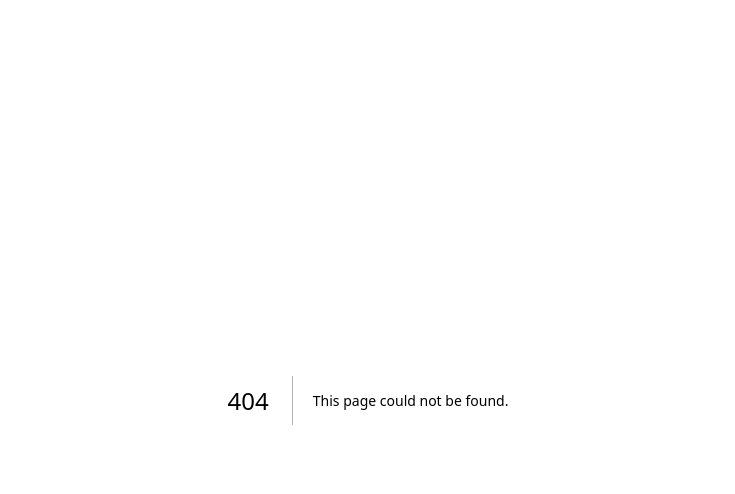
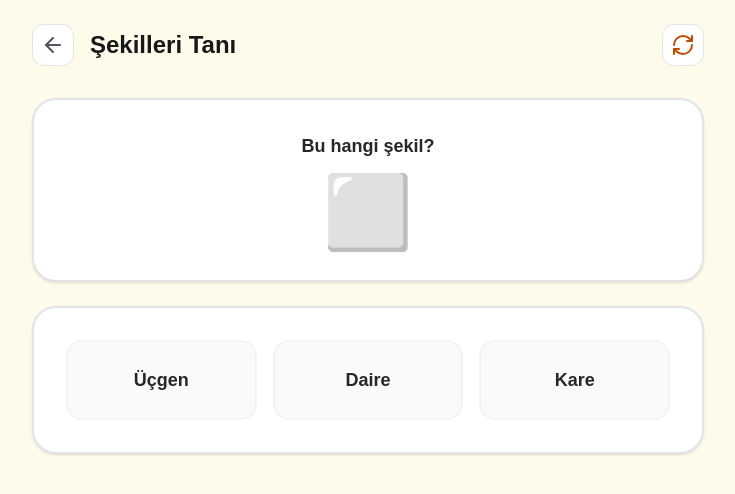
Before and after one commit to zeynelguner-del/otizm, a Next.js app: page /games/shapes in a window 1280 px wide. Before the commit this address had no page. Shown: the top 494 px of the page, without its empty margins (272-1007 px from the left). Built offline with nearby package versions, Linux system fonts and the light colour scheme.

Commit message:
Remove rewards section and add shapes game

```diff
--- a/src/app/games/page.tsx
+++ b/src/app/games/page.tsx
@@ -1,58 +1,10 @@
 "use client";
 
-import { ArrowLeft, Layers, Palette, Hash, Star } from "lucide-react";
+import { ArrowLeft, Layers, Palette, Hash, Star, Shapes } from "lucide-react";
 import Link from "next/link";
 import { cn } from "@/lib/utils";
-import { useEffect, useState, useSyncExternalStore } from "react";
-
-const TOKENS_KEY = "tokenBalanceV1";
-const TOKENS_EVENT = "token-storage";
-
-let cachedTokenRaw: string | null | undefined = undefined;
-let cachedTokenParsed = 0;
-
-const subscribeToTokens = (callback: () => void) => {
-  if (typeof window === "undefined") return () => {};
-  window.addEventListener("storage", callback);
-  window.addEventListener(TOKENS_EVENT, callback);
-  return () => {
-    window.removeEventListener("storage", callback);
-    window.removeEventListener(TOKENS_EVENT, callback);
-  };
-};
-
-const getTokensSnapshot = () => {
-  if (typeof window === "undefined") return 0;
-  let raw: string | null;
-  try {
-    raw = localStorage.getItem(TOKENS_KEY);
-  } catch {
-    return 0;
-  }
-  if (raw === cachedTokenRaw) return cachedTokenParsed;
-  cachedTokenRaw = raw;
-  const n = raw ? Number(raw) : 0;
-  cachedTokenParsed = Number.isFinite(n) ? n : 0;
-  return cachedTokenParsed;
-};
-
-const setNumber = (key: string, value: number) => {
-  if (typeof window === "undefined") return;
-  try {
-    localStorage.setItem(key, String(value));
-    if (key === TOKENS_KEY) window.dispatchEvent(new Event(TOKENS_EVENT));
-  } catch {}
-};
 
 export default function GamesPage() {
-  const tokens = useSyncExternalStore(subscribeToTokens, getTokensSnapshot, () => 0);
-  const [rewardToast, setRewardToast] = useState<string | null>(null);
-
-  useEffect(() => {
-    if (typeof window === "undefined") return;
-    window.dispatchEvent(new Event(TOKENS_EVENT));
-  }, []);
-
   const games = [
     {
       title: "Eşleştirme Oyunu",
@@ -82,26 +34,14 @@ export default function GamesPage() {
       href: "/games/memory",
       color: "bg-purple-100 text-purple-600 border-purple-200 hover:bg-purple-200",
     },
+    {
+      title: "Şekilleri Tanı",
+      description: "Doğru şekli seç",
+      icon: Shapes,
+      href: "/games/shapes",
+      color: "bg-amber-100 text-amber-700 border-amber-200 hover:bg-amber-200",
+    },
   ];
-
-  const rewardOptions = [
-    { label: "Çıkartma", cost: 5, emoji: "⭐" },
-    { label: "5 dk oyun", cost: 10, emoji: "🎮" },
-    { label: "Sevdiğin şarkı", cost: 10, emoji: "🎵" },
-    { label: "Park", cost: 20, emoji: "🛝" },
-  ];
-
-  const redeemReward = (label: string, cost: number) => {
-    if (tokens < cost) {
-      setRewardToast("Yeterli yıldız yok");
-      window.setTimeout(() => setRewardToast(null), 1200);
-      return;
-    }
-    const nextTokens = tokens - cost;
-    setNumber(TOKENS_KEY, nextTokens);
-    setRewardToast(`Ödül seçildi: ${label}`);
-    window.setTimeout(() => setRewardToast(null), 1400);
-  };
 
   return (
     <div className="min-h-screen bg-zinc-50 dark:bg-zinc-950 p-6 md:p-12">
@@ -139,44 +79,6 @@ export default function GamesPage() {
           </Link>
         ))}
       </main>
-
-      {/* Reward Section */}
-      <section className="max-w-4xl mx-auto mt-12 bg-zinc-900 dark:bg-zinc-800 p-8 rounded-[2.5rem] text-white shadow-2xl space-y-6">
-        <div className="flex items-center justify-between gap-6">
-          <div className="flex items-center gap-6">
-            <div className="text-4xl">🏆</div>
-            <div>
-              <h3 className="text-xl font-black tracking-tight">Ödüller</h3>
-              <p className="text-zinc-400 font-bold">Toplam yıldız: {tokens}</p>
-            </div>
-          </div>
-          <div className="px-5 py-3 rounded-2xl bg-white/10 font-black">{tokens}</div>
-        </div>
-
-        {rewardToast && <div className="font-black text-emerald-300">{rewardToast}</div>}
-
-        <div className="grid grid-cols-1 md:grid-cols-2 gap-3">
-          {rewardOptions.map((r) => (
-            <button
-              key={r.label}
-              type="button"
-              onClick={() => redeemReward(r.label, r.cost)}
-              className={cn(
-                "p-5 rounded-2xl border-2 font-black transition-all active:scale-95 text-left flex items-center justify-between",
-                tokens >= r.cost
-                  ? "bg-white/10 border-white/10 text-white hover:bg-white/15"
-                  : "bg-white/5 border-white/10 text-white/40"
-              )}
-            >
-              <span className="flex items-center gap-3">
-                <span className="text-2xl">{r.emoji}</span>
-                <span>{r.label}</span>
-              </span>
-              <span className="px-3 py-2 rounded-xl bg-black/20">{r.cost}</span>
-            </button>
-          ))}
-        </div>
-      </section>
     </div>
   );
 }
--- /dev/null
+++ b/src/app/games/shapes/page.tsx
@@ -0,0 +1,154 @@
+"use client";
+
+import Link from "next/link";
+import { useEffect, useMemo, useRef, useState } from "react";
+import { ArrowLeft, RefreshCw, Trophy } from "lucide-react";
+import { cn } from "@/lib/utils";
+
+const TOKENS_KEY = "tokenBalanceV1";
+const TOKENS_EVENT = "token-storage";
+
+const addTokens = (amount: number) => {
+  if (typeof window === "undefined") return;
+  try {
+    const currentRaw = localStorage.getItem(TOKENS_KEY);
+    const current = currentRaw ? Number(currentRaw) : 0;
+    const next = Math.max(0, (Number.isFinite(current) ? current : 0) + amount);
+    localStorage.setItem(TOKENS_KEY, String(next));
+    window.dispatchEvent(new Event(TOKENS_EVENT));
+  } catch {}
+};
+
+type Shape = {
+  id: string;
+  label: string;
+  emoji: string;
+};
+
+const SHAPES: Shape[] = [
+  { id: "circle", label: "Daire", emoji: "⚪" },
+  { id: "square", label: "Kare", emoji: "⬜" },
+  { id: "triangle", label: "Üçgen", emoji: "🔺" },
+  { id: "star", label: "Yıldız", emoji: "⭐" },
+];
+
+const shuffle = <T,>(items: T[]) => {
+  const a = [...items];
+  for (let i = a.length - 1; i > 0; i -= 1) {
+    const j = Math.floor(Math.random() * (i + 1));
+    const tmp = a[i];
+    a[i] = a[j];
+    a[j] = tmp;
+  }
+  return a;
+};
+
+const makeQuestion = () => {
+  const target = SHAPES[Math.floor(Math.random() * SHAPES.length)];
+  const others = SHAPES.filter((s) => s.id !== target.id);
+  const options = shuffle([target, ...shuffle(others).slice(0, 2)]);
+  return { targetId: target.id, optionIds: options.map((o) => o.id) };
+};
+
+export default function ShapesGamePage() {
+  const [question, setQuestion] = useState(() => makeQuestion());
+  const [selectedId, setSelectedId] = useState<string | null>(null);
+  const rewardedRef = useRef(false);
+
+  const target = useMemo(() => SHAPES.find((s) => s.id === question.targetId) ?? SHAPES[0], [question.targetId]);
+  const options = useMemo(
+    () => question.optionIds.map((id) => SHAPES.find((s) => s.id === id)).filter(Boolean) as Shape[],
+    [question.optionIds]
+  );
+
+  const isCorrect = selectedId ? selectedId === question.targetId : null;
+
+  useEffect(() => {
+    if (!isCorrect) return;
+    if (rewardedRef.current) return;
+    addTokens(1);
+    rewardedRef.current = true;
+  }, [isCorrect]);
+
+  const reset = () => {
+    rewardedRef.current = false;
+    setSelectedId(null);
+    setQuestion(makeQuestion());
+  };
+
+  return (
+    <div className="min-h-screen bg-amber-50 dark:bg-zinc-950 p-6">
+      <header className="max-w-2xl mx-auto mb-8 flex items-center justify-between">
+        <div className="flex items-center gap-4">
+          <Link
+            href="/games"
+            className="p-2 rounded-xl bg-white dark:bg-zinc-900 border border-zinc-200 dark:border-zinc-800 text-zinc-600 dark:text-zinc-400"
+          >
+            <ArrowLeft size={24} />
+          </Link>
+          <h1 className="text-2xl font-bold text-zinc-900 dark:text-zinc-50">Şekilleri Tanı</h1>
+        </div>
+        <button
+          onClick={reset}
+          className="p-2 rounded-xl bg-white dark:bg-zinc-900 border border-zinc-200 dark:border-zinc-800 text-amber-700 hover:bg-amber-50 transition-colors"
+        >
+          <RefreshCw size={24} />
+        </button>
+      </header>
+
+      <main className="max-w-2xl mx-auto space-y-6">
+        <section className="bg-white dark:bg-zinc-900 p-8 rounded-3xl border-2 border-zinc-200 dark:border-zinc-800 shadow-sm text-center">
+          <h2 className="text-lg font-black text-zinc-800 dark:text-zinc-100 mb-4">Bu hangi şekil?</h2>
+          <div className="text-7xl leading-none">{target.emoji}</div>
+        </section>
+
+        <section className="bg-white dark:bg-zinc-900 p-8 rounded-3xl border-2 border-zinc-200 dark:border-zinc-800 shadow-sm">
+          <div className="grid grid-cols-1 md:grid-cols-3 gap-4">
+            {options.map((o) => {
+              const isSelected = selectedId === o.id;
+              const selectedCorrect = isSelected && isCorrect === true;
+              const selectedWrong = isSelected && isCorrect === false;
+              return (
+                <button
+                  key={o.id}
+                  type="button"
+                  onClick={() => setSelectedId(o.id)}
+                  disabled={isCorrect === true}
+                  className={cn(
+                    "p-6 rounded-2xl border-2 font-black text-lg transition-all active:scale-95",
+                    selectedCorrect
+                      ? "bg-emerald-100 border-emerald-200 text-emerald-700"
+                      : selectedWrong
+                      ? "bg-rose-100 border-rose-200 text-rose-700"
+                      : isSelected
+                      ? "bg-amber-100 border-amber-200 text-amber-800"
+                      : "bg-zinc-50 dark:bg-zinc-800/50 border-zinc-100 dark:border-zinc-700 text-zinc-800 dark:text-zinc-100 hover:border-amber-200",
+                    isCorrect === true && !isSelected && "opacity-60 cursor-default"
+                  )}
+                >
+                  {o.label}
+                </button>
+              );
+            })}
+          </div>
+        </section>
+
+        {isCorrect && (
+          <section className="bg-white dark:bg-zinc-900 p-8 rounded-3xl border-4 border-emerald-400 text-center shadow-xl">
+            <div className="inline-block p-4 rounded-full bg-emerald-100 text-emerald-600 mb-4">
+              <Trophy size={40} />
+            </div>
+            <h3 className="text-2xl font-black text-zinc-900 dark:text-zinc-50 mb-2">Tebrikler!</h3>
+            <p className="text-zinc-500 dark:text-zinc-400 mb-6">Doğru şekli seçtin. +1 yıldız</p>
+            <button
+              onClick={reset}
+              className="px-8 py-3 rounded-2xl bg-emerald-500 text-white font-black hover:bg-emerald-600 transition-colors"
+            >
+              Yeni Soru
+            </button>
+          </section>
+        )}
+      </main>
+    </div>
+  );
+}
```
